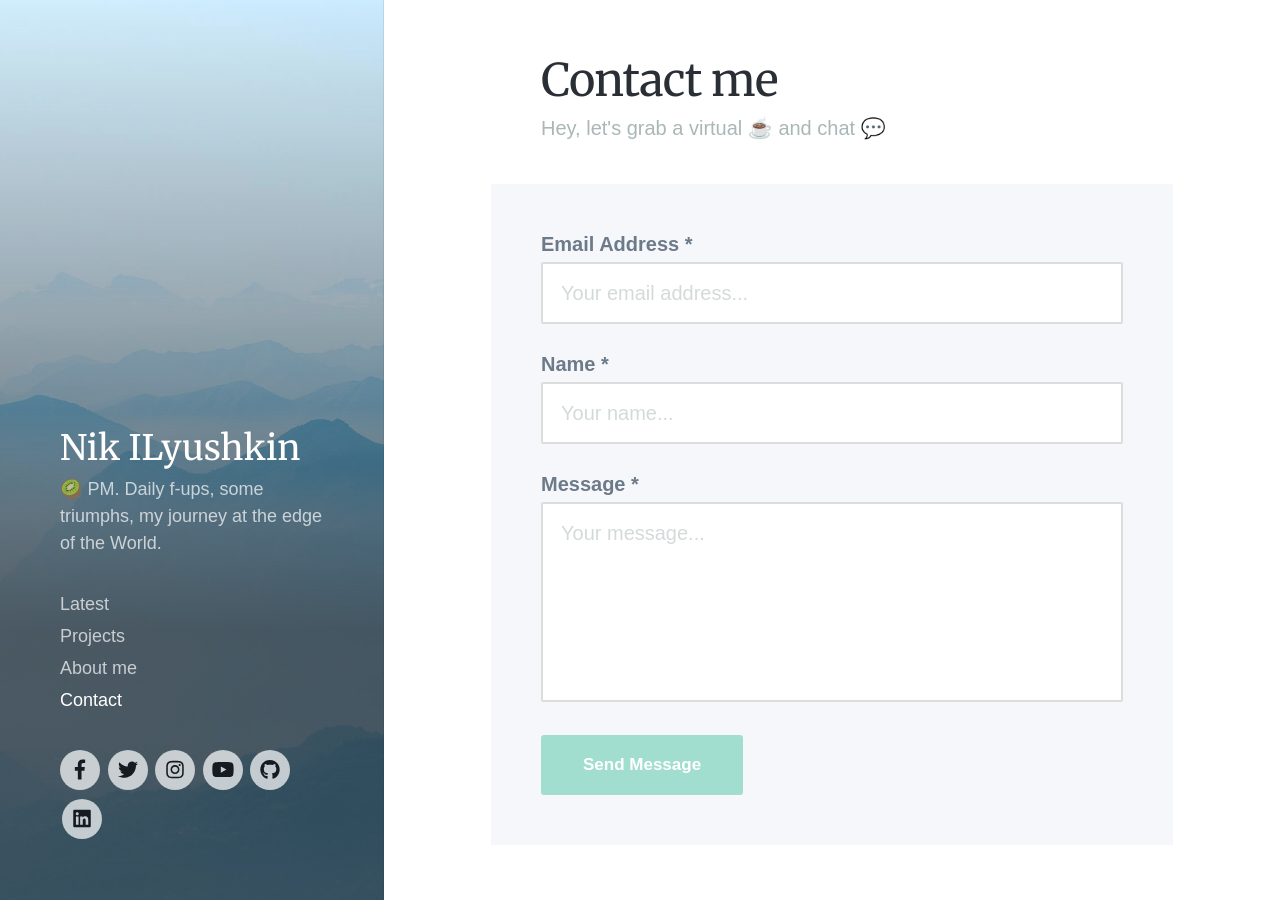
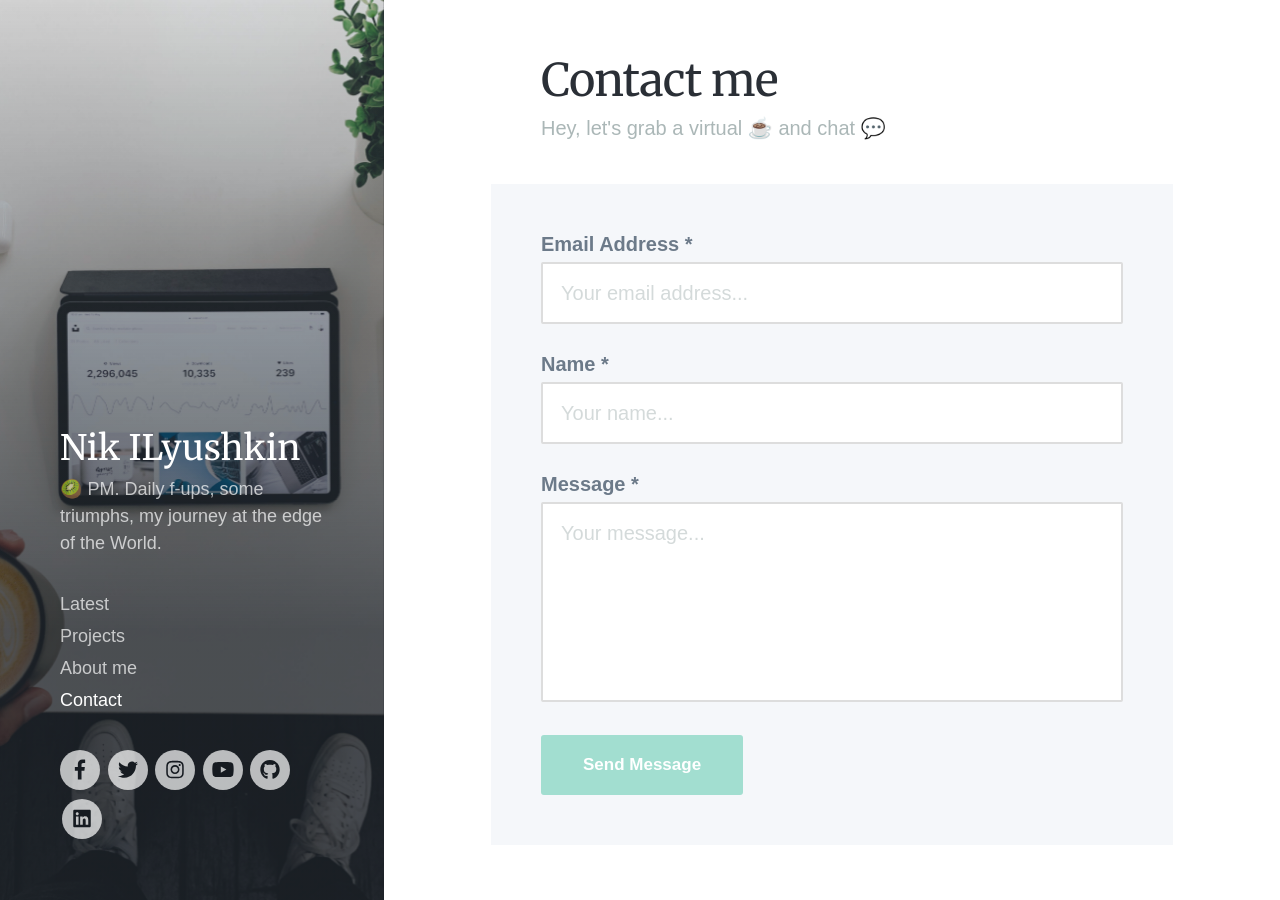
Before and after one commit to nikilyushkin/nik.iocats.com, a Jekyll site: the page built from _pages/contact.md, in a window 1280 px wide and 900 px high. Built offline with Jekyll 4.4.1, drawn with Linux system fonts in a browser that asks for light colours; nearby versions of some CDN libraries; some web fonts are replaced.

Commit message:
Contact Form

```diff
--- a/_pages/contact.md
+++ b/_pages/contact.md
@@ -2,7 +2,7 @@
 title: Contact me
 subtitle: Hey, let's grab a virtual ☕ and chat 💬
 description: Product Strategist, Enterprise Agilist, Speaker, currnely driving 🥝fintech as Product Manager  at Roam Creative
-featured_image: /images/demo/demo-portrait.jpg
+featured_image: /images/contact/ipad-unsplash.jpg
 ---
 
 {% include contact-form.html %}
```
Also changed, not shown: images/contact/ipad-unsplash.jpg (added).
